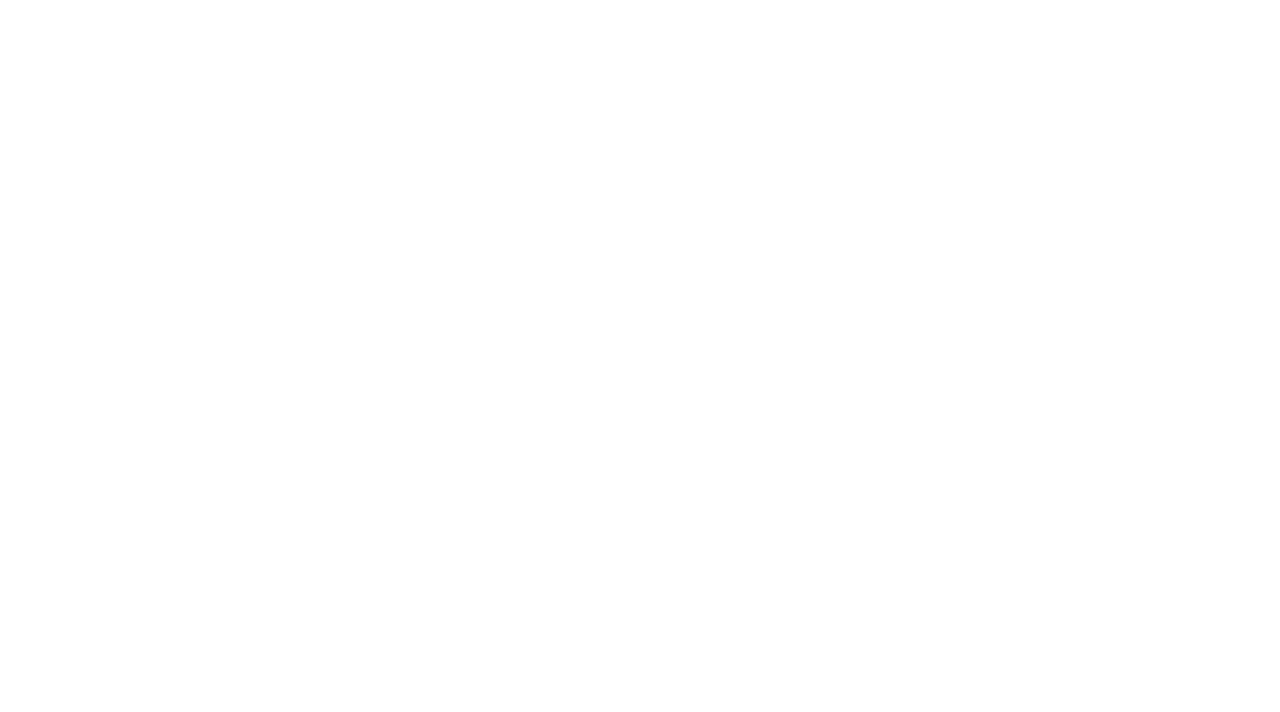
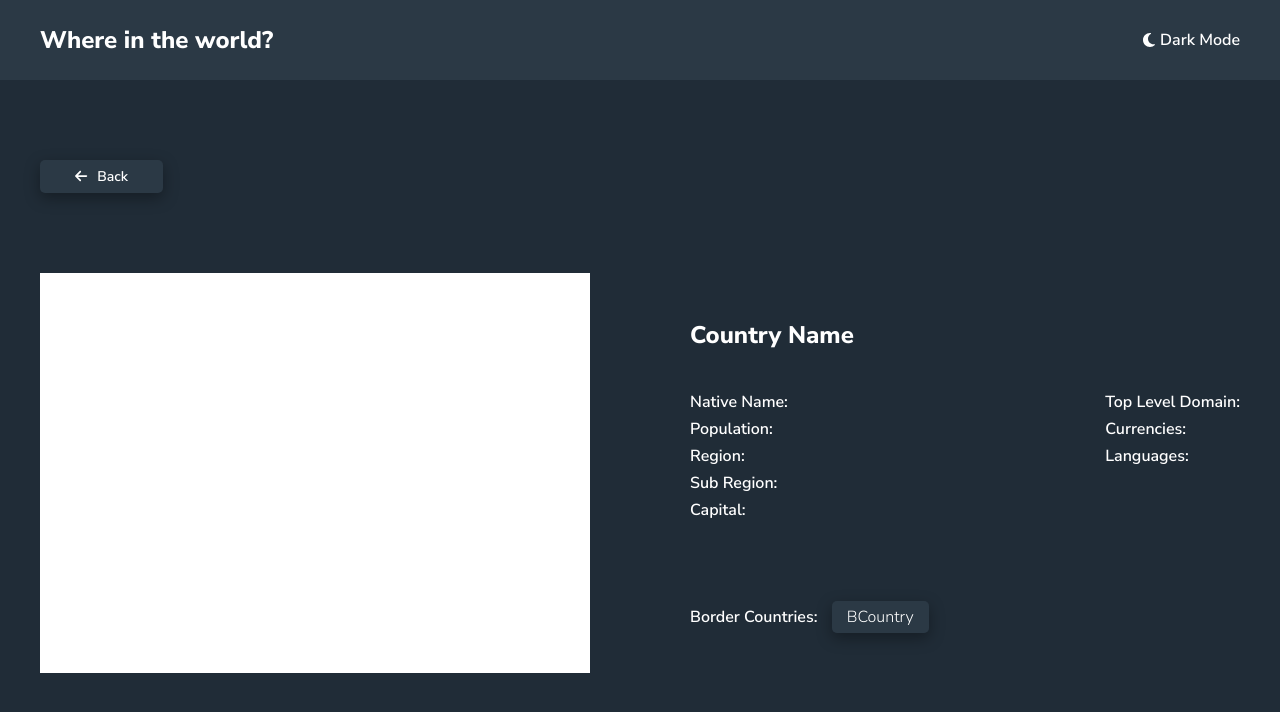
Before and after one commit to kostas1107/countries-app, a React (Create React App) app: page /country in a window 1280 px wide. Before the commit this address had no page. Shown: the top 712 px of the page. Built offline with nearby package versions, Linux system fonts and the light colour scheme.

Commit message:
styled country page and details

```diff
--- a/src/App.js
+++ b/src/App.js
@@ -1,5 +1,6 @@
 import './header/Header';
 import HomePage from './pages/HomePage/HomePage';
+import CountryPage from './pages/CountryPage/CountryPage';
 import { Routes, Route } from 'react-router-dom';
 
 function App() {
@@ -7,6 +8,7 @@ function App() {
     <div className="App">
       <Routes>
         <Route path="/" element={<HomePage />}></Route>
+        <Route path="country" element={<CountryPage />}></Route>
       </Routes>
     </div>
   );
--- a/src/countryCard/CountryCard.jsx
+++ b/src/countryCard/CountryCard.jsx
@@ -6,7 +6,8 @@ const CountryCard = props => {
   return (
     <Link
       className="card-link"
-      to={`/${props.countryShortName.toLowerCase()}`}
+      // to={`/${props.countryShortName.toLowerCase()}`}
+      to="/country"
     >
       <article className="card">
         <img
--- /dev/null
+++ b/src/countryDetails/CountryDetails.jsx
@@ -0,0 +1,65 @@
+import React from 'react';
+import '../countryDetails/countryDetails.scss';
+import { FontAwesomeIcon } from '@fortawesome/react-fontawesome';
+import { faArrowLeft } from '@fortawesome/free-solid-svg-icons';
+import { Link } from 'react-router-dom';
+
+const CountryDetails = () => {
+  return (
+    <div className="country-details">
+      <section className="country-details__container">
+        <Link className="country-details__back-button" to="/">
+          <FontAwesomeIcon
+            className="country-details__arrow-icon"
+            icon={faArrowLeft}
+          />
+          Back
+        </Link>
+        <article className="country-details__country-wrapper">
+          <div className="country-details__country-flag"></div>
+          <div className="country-details__country-info">
+            <h1 className="country-details__country-name">Country Name</h1>
+            <div className="country-details__country-description">
+              <div className="country-details__country-description country-details__country-description--left">
+                <span className="country-details__country-detail">
+                  Native Name:
+                </span>
+                <span className="country-details__country-detail">
+                  Population:
+                </span>
+                <span className="country-details__country-detail">Region:</span>
+                <span className="country-details__country-detail">
+                  Sub Region:
+                </span>
+                <span className="country-details__country-detail">
+                  Capital:
+                </span>
+              </div>
+              <div className="country-details__country-description country-details__country-description--right">
+                <span className="country-details__country-detail">
+                  Top Level Domain:
+                </span>
+                <span className="country-details__country-detail">
+                  Currencies:
+                </span>
+                <span className="country-details__country-detail">
+                  Languages:
+                </span>
+              </div>
+            </div>
+            <div className="country-details__border-countries-wrapper">
+              <span className="country-details__country-detail country-details__country-detail--border">
+                Border Countries:{' '}
+              </span>
+              <Link className="country-details__border-country-link" to="/">
+                BCountry
+              </Link>
+            </div>
+          </div>
+        </article>
+      </section>
+    </div>
+  );
+};
+
+export default CountryDetails;
--- /dev/null
+++ b/src/countryDetails/countryDetails.scss
@@ -0,0 +1,94 @@
+@import '../styles/index.scss';
+
+.country-details {
+  background-color: $dark-blue-2;
+  height: calc(100vh - 80px);
+  width: 100%;
+
+  &__container {
+    max-width: 1440px;
+    margin: auto;
+    padding: 80px 40px 0;
+  }
+
+  &__back-button {
+    background-color: $dark-blue-1;
+    border: none;
+    border-radius: 5px;
+    box-shadow: rgba(0, 0, 0, 0.35) 0px 5px 15px;
+    cursor: pointer;
+    color: $white;
+    display: inline-block;
+    font-size: $font-size-small;
+    font-weight: $font-weight-semi-bold;
+    padding: 7px 35px;
+    text-decoration: none;
+  }
+
+  &__arrow-icon {
+    margin-right: 10px;
+  }
+
+  &__country-wrapper {
+    align-items: center;
+    display: flex;
+    gap: 100px;
+    justify-content: space-between;
+    margin-top: 80px;
+  }
+
+  &__country-flag {
+    background-color: $white;
+    height: 400px;
+    width: 50%;
+  }
+
+  &__country-info {
+    color: $white;
+    width: 50%;
+  }
+
+  &__country-name {
+    font-size: $font-size-large;
+    margin: 0 0 40px;
+  }
+
+  &__country-description {
+    display: flex;
+    justify-content: space-between;
+
+    &--left {
+      display: flex;
+      flex-direction: column;
+    }
+
+    &--right {
+      display: flex;
+      flex-direction: column;
+      justify-content: flex-start;
+    }
+  }
+
+  &__country-detail {
+    font-weight: $font-weight-semi-bold;
+    margin-bottom: 5px;
+
+    &--border {
+      margin-right: 10px;
+    }
+  }
+
+  &__border-countries-wrapper {
+    margin-top: 80px;
+  }
+
+  &__border-country-link {
+    color: $white;
+    cursor: pointer;
+    background-color: $dark-blue-1;
+    border-radius: 5px;
+    box-shadow: rgba(0, 0, 0, 0.35) 0px 5px 15px;
+    padding: 5px 15px;
+    text-decoration: none;
+  }
+}
--- a/src/header/Header.jsx
+++ b/src/header/Header.jsx
@@ -3,15 +3,12 @@ import '../header/header.scss';
 import { FontAwesomeIcon } from '@fortawesome/react-fontawesome';
 import { faMoon } from '@fortawesome/free-solid-svg-icons';
 import { Link } from 'react-router-dom';
-import useHeader from './useHeader';
 
 const Header = () => {
-  const { refreshPage } = useHeader();
-
   return (
     <div className="header">
       <div className="header__content">
-        <Link className="header__link" to="/" onClick={refreshPage}>
+        <Link className="header__link" to="/">
           <h2 className="header__title">Where in the world?</h2>
         </Link>
         <div className="header__theme-switcher">
--- a/src/header/useHeader.js
+++ /dev/null
@@ -1,9 +0,0 @@
-const useHeader = () => {
-  const refreshPage = () => {
-    window.location.reload();
-  };
-
-  return { refreshPage };
-};
-
-export default useHeader;
--- /dev/null
+++ b/src/pages/CountryPage/CountryPage.jsx
@@ -0,0 +1,14 @@
+import React from 'react';
+import Header from '../../header/Header';
+import CountryDetails from '../../countryDetails/CountryDetails';
+
+const CountryPage = () => {
+  return (
+    <>
+      <Header />
+      <CountryDetails />
+    </>
+  );
+};
+
+export default CountryPage;
--- a/src/styles/base/_variables.scss
+++ b/src/styles/base/_variables.scss
@@ -21,6 +21,7 @@ $font-primary: 'Nunito Sans', sans-serif;
 
 $font-size-small: 14px;
 $font-size-medium: 16px;
+$font-size-large: 24px;
 
 $font-weight-light: 300;
 $font-weight-semi-bold: 600;
```
